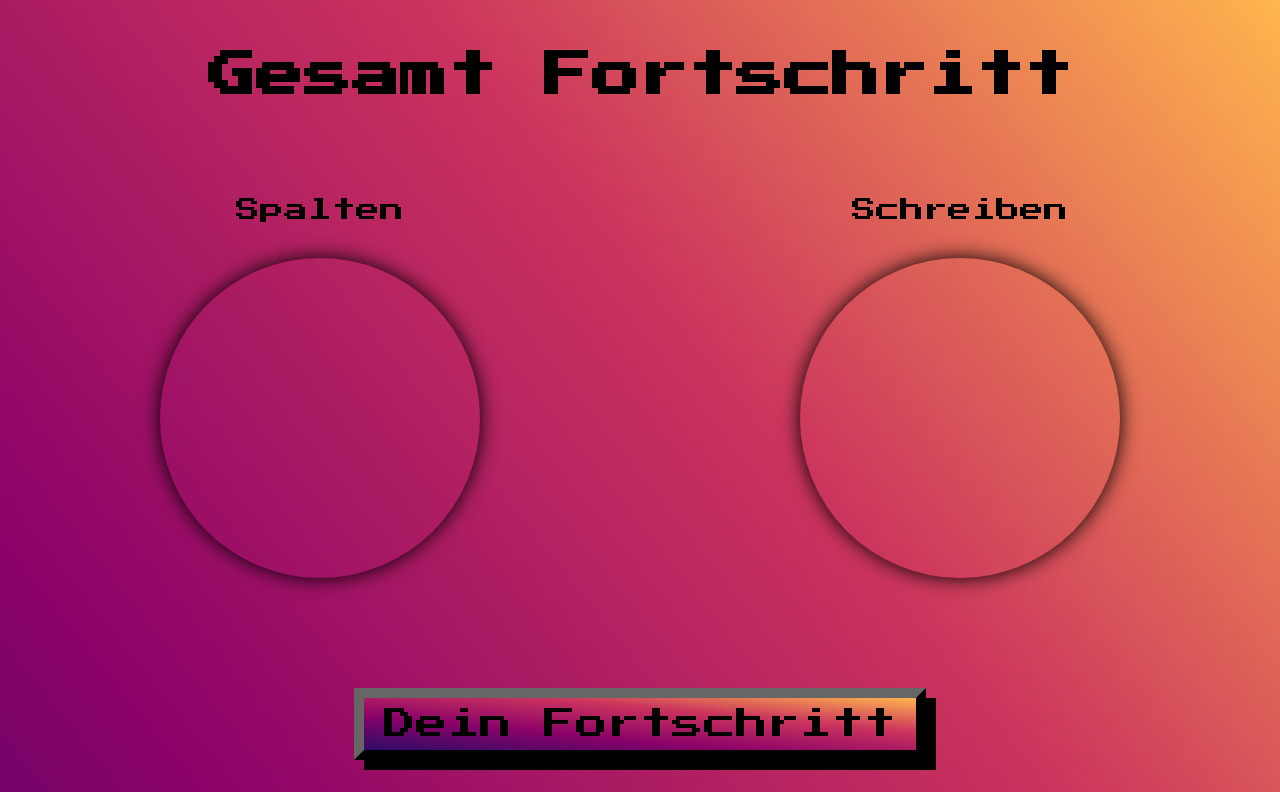
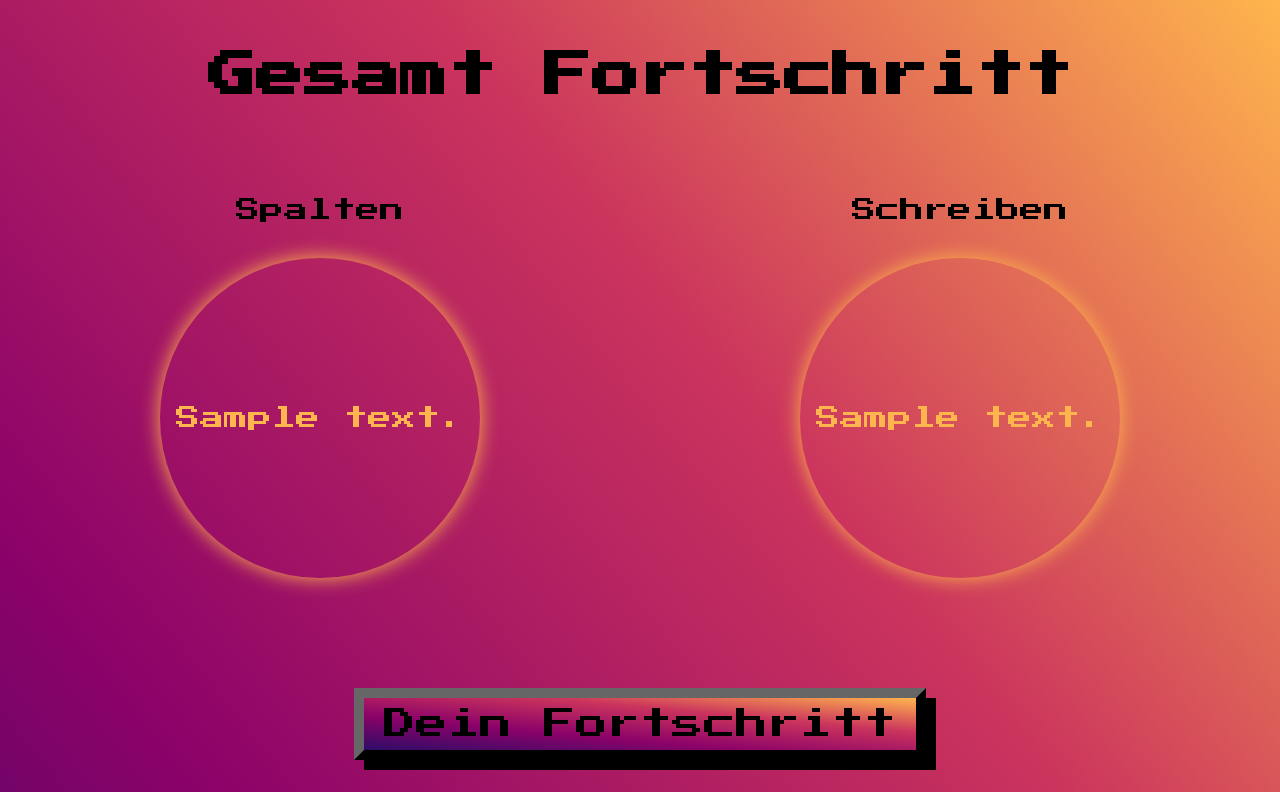
Before and after one commit to MironFoerster/scribeDatacollect, a Django app: template scribedata/stats/templates/stats.html in a window 1280 px wide. Shown: the top 792 px of the page. Run offline with Django 4.2, Linux system fonts and the light colour scheme; the template is opened without the code that fills it: most values are stand-ins (such as "Sample title", 1, 10 or a date in 2020); some web fonts are replaced.

Commit message:
add x/y display

```diff
--- a/scribedata/static/base/base.css
+++ b/scribedata/static/base/base.css
@@ -98,7 +98,9 @@
 }
 
 .stats-pie-chart {
+    color: #FFB54D;
     --diameter: 25vw;
+    line-height: var(--diameter);
     width: var(--diameter);
     min-height: var(--diameter);
     border-radius: 50%;
--- a/scribedata/stats/templates/stats.html
+++ b/scribedata/stats/templates/stats.html
@@ -20,11 +20,11 @@
         <div class="stats-slide-content">
             <div class="stats-pie-contain">
                 <div class="stats-pie-title">Spalten</div>
-                <div id="split-global" class="stats-pie-chart"></div>
+                <div id="split-global" class="stats-pie-chart">{{ split_global_text }}</div>
             </div>
             <div class="stats-pie-contain">
                 <div class="stats-pie-title">Schreiben</div>
-                <div id="write-global" class="stats-pie-chart"></div>
+                <div id="write-global" class="stats-pie-chart">{{ write_global_text }}</div>
             </div>
         </div>
         <div class="stats-slide-buttons">
@@ -41,12 +41,12 @@
         <div class="stats-slide-content">
             <div class="stats-pie-contain">
                 <div class="stats-pie-title">Spalten</div>
-                <div id="split-person" class="stats-pie-chart"></div>
+                <div id="split-person" class="stats-pie-chart">{{ split_person_text }}</div>
                 <button id="split-btn" class="crazy-btn">{{ split_button }}</button>
             </div>
             <div class="stats-pie-contain">
                 <div class="stats-pie-title">Schreiben</div>
-                <div id="write-person" class="stats-pie-chart"></div>
+                <div id="write-person" class="stats-pie-chart">{{ write_person_text }}</div>
                 <button id="write-btn" class="crazy-btn">{{ write_button }}</button>
             </div>
         </div>
--- a/scribedata/templates/base.html
+++ b/scribedata/templates/base.html
@@ -6,6 +6,7 @@
     <meta charset="UTF-8">
     <title>{% block title %}Base{% endblock %}</title>
     <meta name="viewport" content="width=device-width, initial-scale=1.0, maximum-scale=1.0, user-scalable=no"/>
+    <meta name="format-detection" content="telephone=no">
     <style>
         :root {
         {% block cssvars %}
```
Also changed, not shown: scribedata/stats/views.py (+17 -5 lines).
